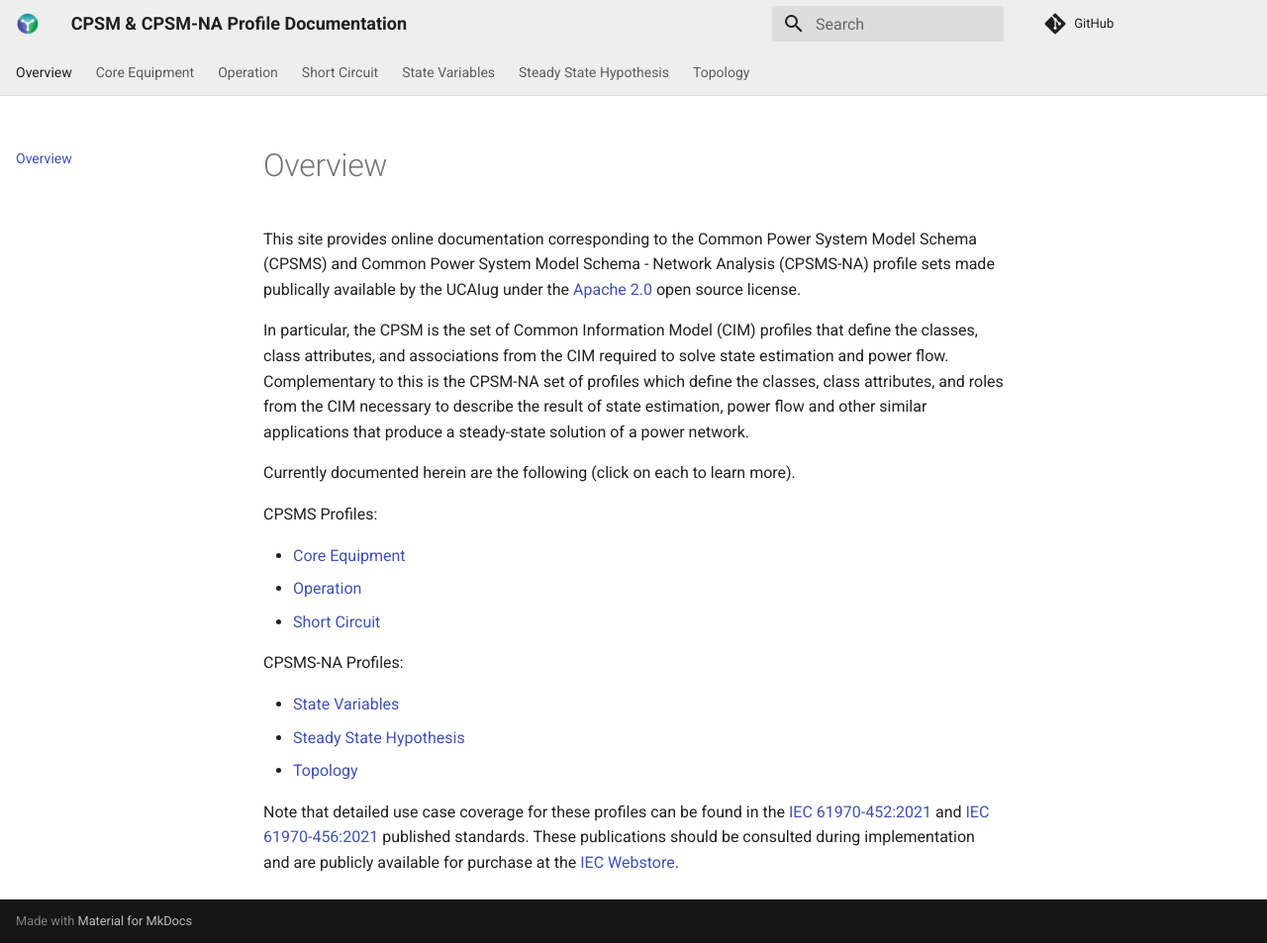
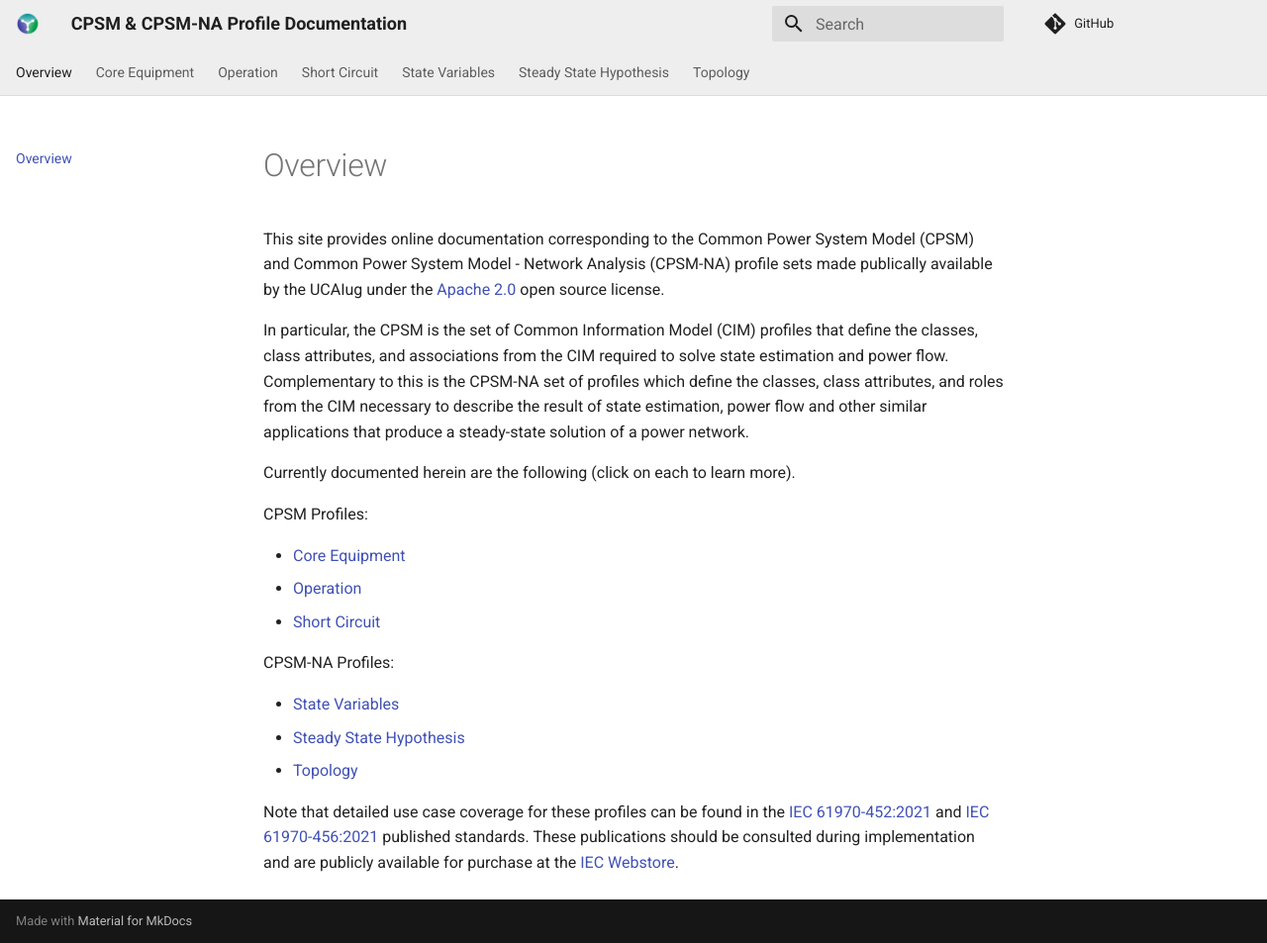
Before and after one commit to cimug-org/cpsm-docs, an MkDocs documentation site: the page built from docs/index.md, in a window 1280 px wide and 953 px high. Shown: the whole window at 99% size. Built offline with MkDocs 1.6.1 and Material for MkDocs 9.7.7, drawn with Linux system fonts in a browser that asks for light colours; comment, search, counter and statistics services are not loaded.

Commit message:
Update index.md

```diff
--- a/docs/index.md
+++ b/docs/index.md
@@ -1,17 +1,17 @@
 # Overview
-This site provides online documentation corresponding to the Common Power System Model Schema (CPSMS) and Common Power System Model Schema - Network Analysis (CPSMS-NA) profile sets made publically available by the UCAIug under the [Apache 2.0](https://www.apache.org/licenses/LICENSE-2.0) open source license.
+This site provides online documentation corresponding to the Common Power System Model (CPSM) and Common Power System Model - Network Analysis (CPSM-NA) profile sets made publically available by the UCAIug under the [Apache 2.0](https://www.apache.org/licenses/LICENSE-2.0) open source license.
 
 In particular, the CPSM is the set of Common Information Model (CIM) profiles that define the classes, class attributes, and associations from the CIM required to solve state estimation and power flow. Complementary to this is the CPSM-NA set of profiles which define the classes, class attributes, and roles from the CIM necessary to describe the result of state estimation, power flow and other similar applications that produce a steady-state solution of a power network.
 
 Currently documented herein are the following (click on each to learn more).
 
-CPSMS Profiles:
+CPSM Profiles:
 
 - [Core Equipment](./Core Equipment/index.md)
 - [Operation](./Operation/index.md)
 - [Short Circuit](./Short Circuit/index.md)
 
-CPSMS-NA Profiles:
+CPSM-NA Profiles:
 
 - [State Variables](./State Variables/index.md)
 - [Steady State Hypothesis](./Steady State Hypothesis/index.md)
```
